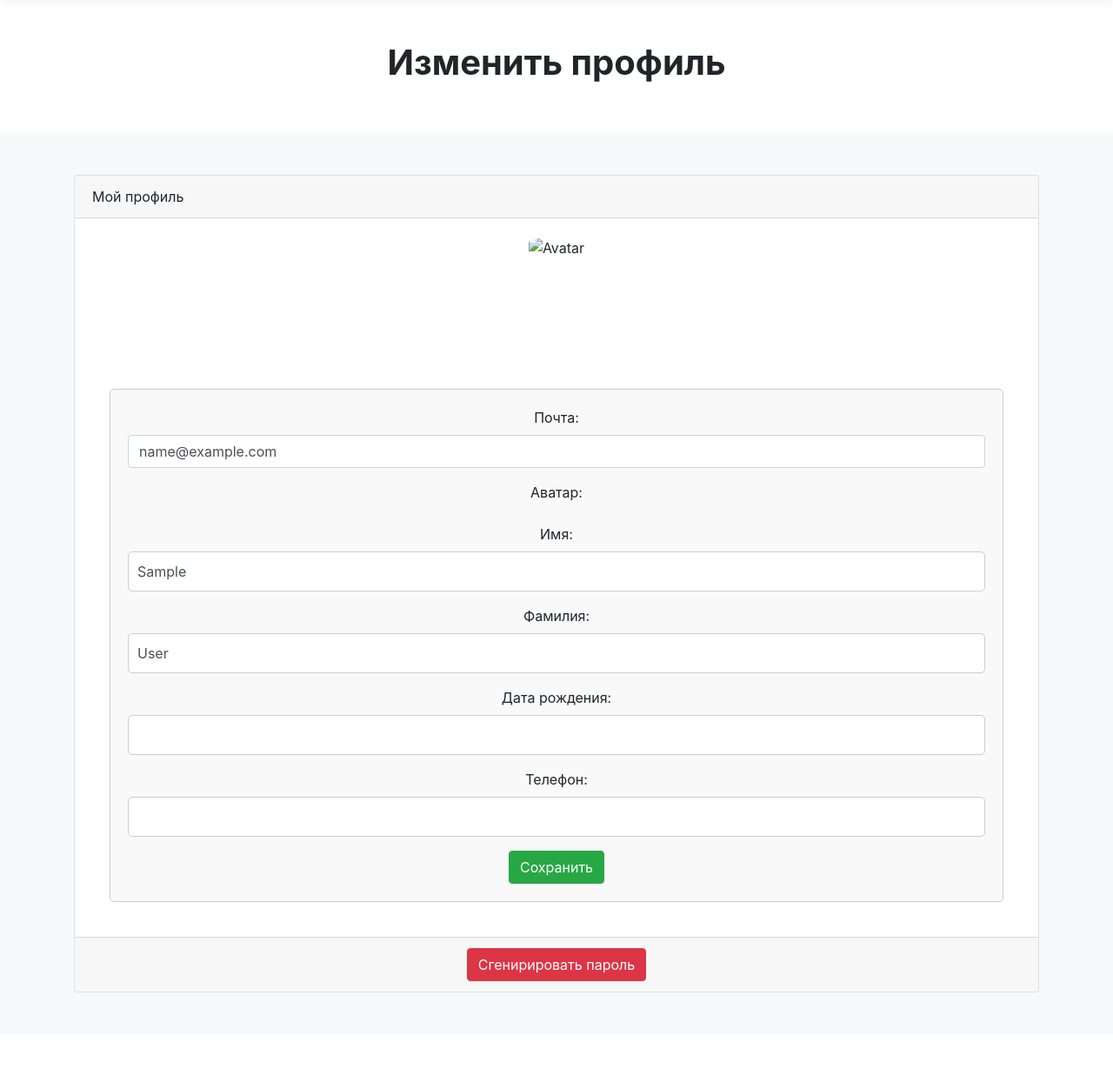
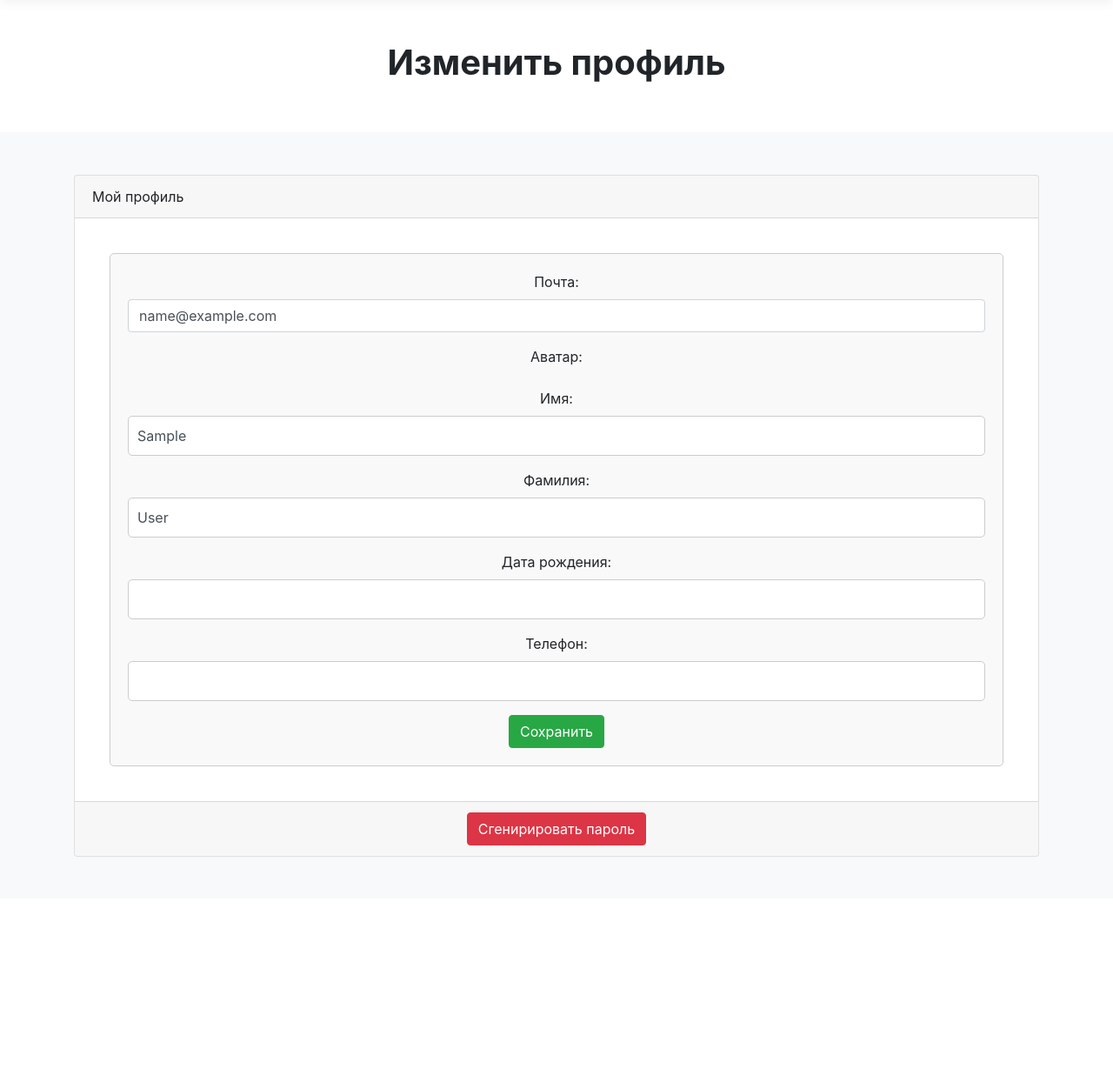
Before and after one commit to zlatan1487/educational_modules, a Django app: a page that uses users/templates/users/user_form.html in a window 1280 px wide. Shown: the part 56-1285 px from the top of the page at 87% size. After the commit the page ends 1041 px from the top, so only its background shows below. Run offline with Django 4.2, Linux system fonts and the light colour scheme; the visitor is signed in with stand-in values (Sample User, id 1); some libraries are stand-ins or nearby versions.

Commit message:
"add educational_modules"

```diff
--- a/users/templates/users/user_form.html
+++ b/users/templates/users/user_form.html
@@ -8,12 +8,7 @@
                 Мой профиль
             </div>
             <div class="card-body text-center"> {# Center the content #}
-                <div style="position: relative; display: inline-block;">
-                    <div style="border-radius: 50%; overflow: hidden; width: 150px; height: 150px; position: relative;">
-                        <!-- Add your avatar image here -->
-                        <img src="{{ avatar.url }}" alt="Avatar" style="width: 100%; height: 100%; object-fit: cover;">
-                    </div>
-                </div>
+
                 <form method="post" enctype="multipart/form-data">
                     {% csrf_token %}
                     {{ form.as_p }}
```
